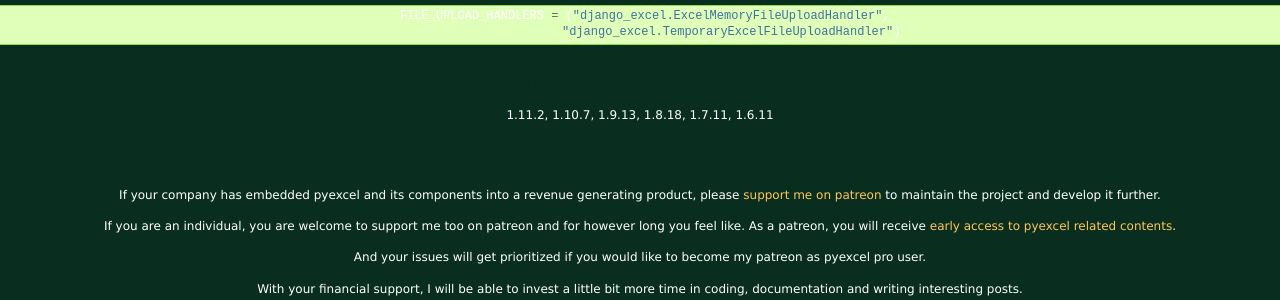
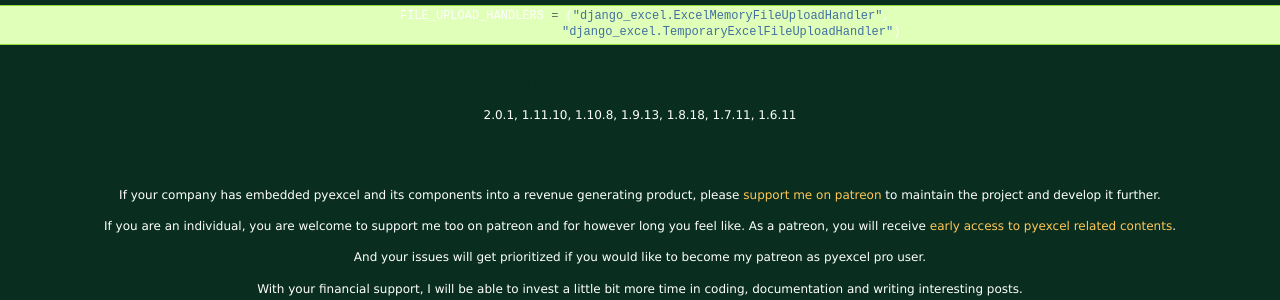
Before and after one commit to pyexcel-webwares/django-excel, a Sphinx documentation site: the page built from docs/source/index.rst, in a window 1280 px wide and 900 px high, scrolled down 2361 px. Shown: the part 152-452 px from the top of the window. Built offline with Sphinx 7.4.7, drawn with Linux system fonts in a browser that asks for light colours.

```diff
--- a/docs/source/index.rst
+++ b/docs/source/index.rst
@@ -198,7 +198,7 @@ You will need to update your *settings.py*:
 Tested Django Versions
 --------------------------------------------------------------------------------
 
-1.11.2, 1.10.7, 1.9.13, 1.8.18, 1.7.11, 1.6.11
+2.0.1, 1.11.10, 1.10.8, 1.9.13, 1.8.18, 1.7.11, 1.6.11
 
 
 
```
Also changed, not shown: README.rst (+5 -4 lines), .travis.yml, 4 other files.
